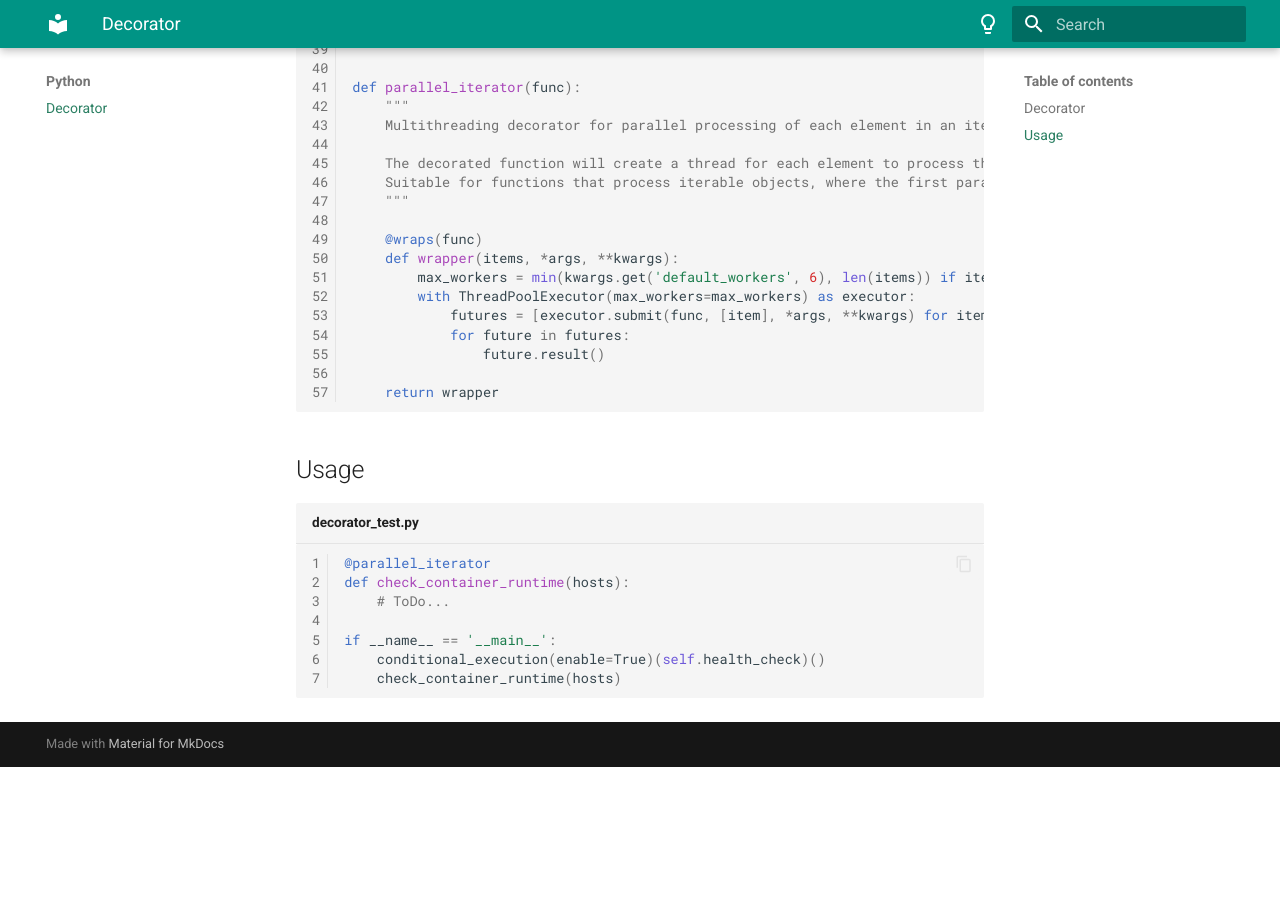
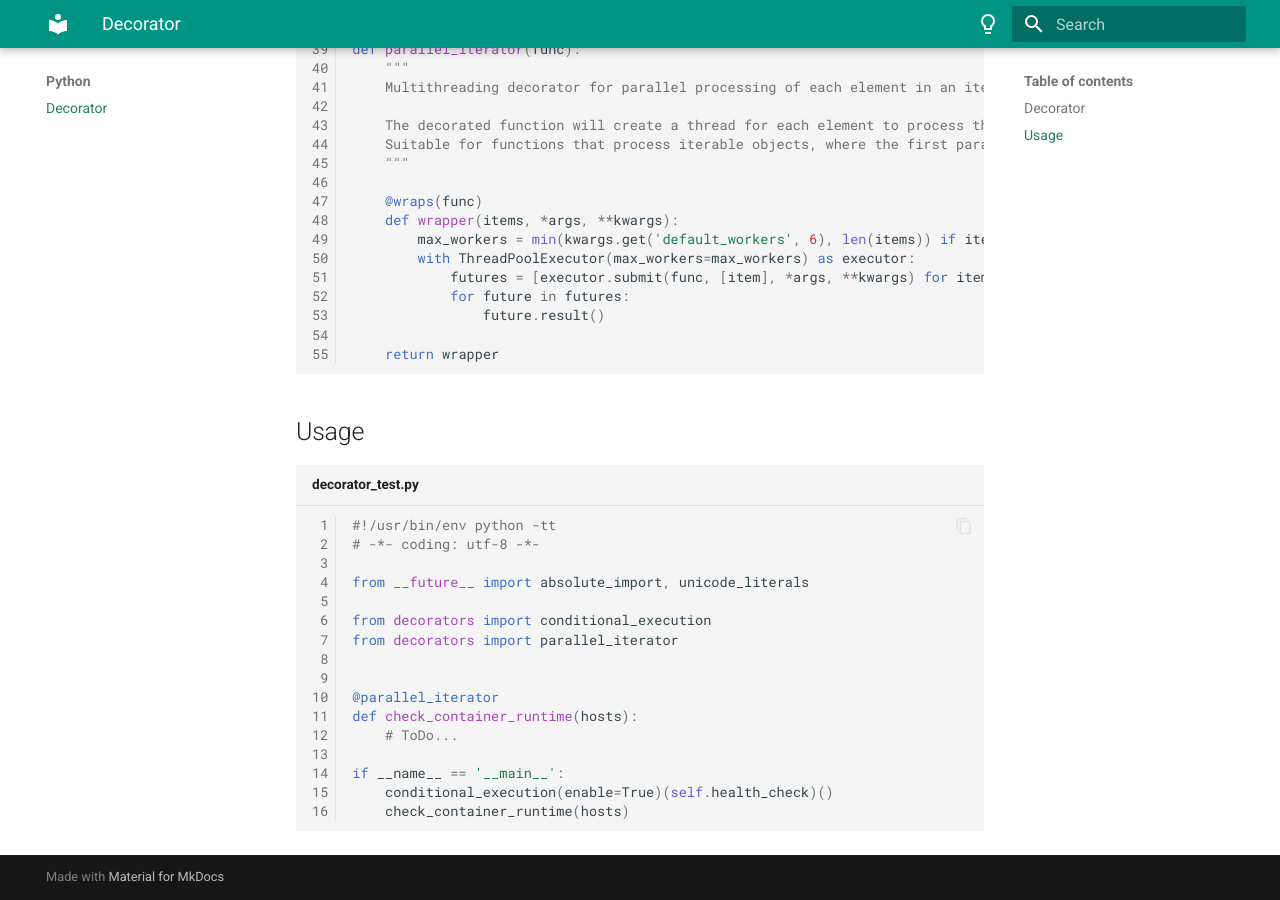
Before and after one commit to zhouushe/notes, an MkDocs documentation site: the page built from docs/python_decorator.md, in a window 1280 px wide and 900 px high, scrolled down 1013 px. Built offline with MkDocs 1.6.1 and Material for MkDocs 9.7.7, drawn with Linux system fonts in a browser that asks for light colours; before the commit the page ends 1780 px from its top, so only the background shows below that; some of the changed text lies outside the part shown.

Commit message:
Update python_decorator.md

````diff
--- a/docs/python_decorator.md
+++ b/docs/python_decorator.md
@@ -61,6 +59,15 @@ def parallel_iterator(func):
 ```
 ## Usage
 ```python title="decorator_test.py"
+#!/usr/bin/env python -tt
+# -*- coding: utf-8 -*-
+
+from __future__ import absolute_import, unicode_literals
+
+from decorators import conditional_execution
+from decorators import parallel_iterator
+
+
 @parallel_iterator
 def check_container_runtime(hosts):
     # ToDo...
````
Also changed, not shown: other parts of docs/python_decorator.md (+0 -2 lines).
